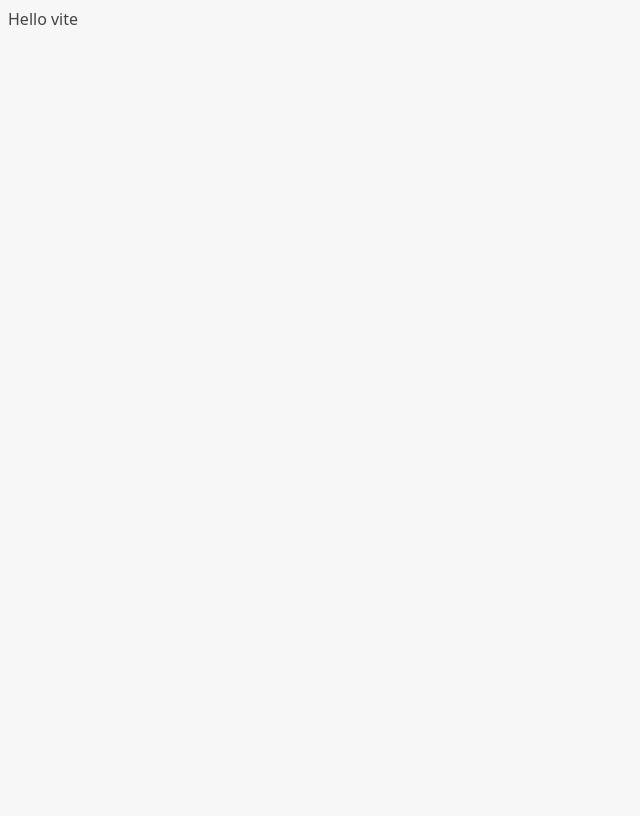
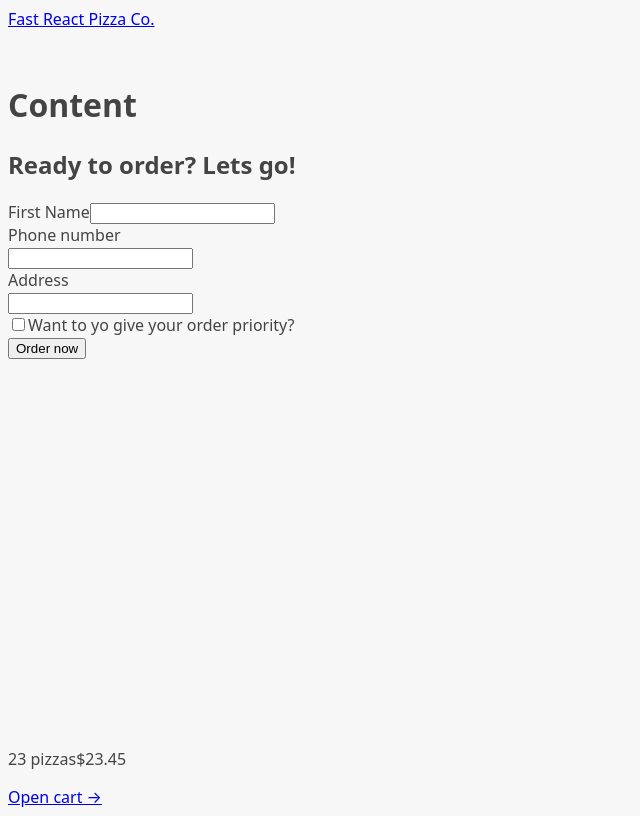
Before and after one commit to chshahid119/pizza-order-react-app, a React (Vite) app: page /order/new in a window 1280 px wide. Shown: the whole page, without its empty margins (0-640 px from the left). Built offline with nearby package versions, Linux system fonts and the light colour scheme.

Commit message:
add v6 react routing to pages

```diff
--- a/package.json
+++ b/package.json
@@ -11,7 +11,8 @@
   },
   "dependencies": {
     "react": "^18.2.0",
-    "react-dom": "^18.2.0"
+    "react-dom": "^18.2.0",
+    "react-router-dom": "^6.22.3"
   },
   "devDependencies": {
     "@types/react": "^18.2.15",
--- a/src/App.jsx
+++ b/src/App.jsx
@@ -1,6 +1,32 @@
+import { createBrowserRouter, RouterProvider } from "react-router-dom";
+import Home from "./ui/Home";
+import Menu, { loader as menuLoader } from "./features/menu/Menu";
+import Cart from "./features/cart/Cart";
+import CreateOrder from "./features/order/CreateOrder";
+import Order from "./features/order/Order";
+import AppLayout from "./ui/AppLayout";
+
+const router = createBrowserRouter([
+  {
+    element: <AppLayout />,
+    children: [
+      {
+        path: "/",
+        element: <Home />,
+      },
+      {
+        path: "/menu",
+        element: <Menu />,
+        loader: menuLoader,
+      },
+      { path: "/cart", element: <Cart /> },
+      { path: "/order/new", element: <CreateOrder /> },
+      { path: "/order/:orderId", element: <Order /> },
+    ],
+  },
+]);
 function App() {
-  const x = 23;
-  return <div>Hello vite</div>;
+  return <RouterProvider router={router} />;
 }
 
 export default App;
--- a/src/features/cart/CartOverview.jsx
+++ b/src/features/cart/CartOverview.jsx
@@ -1,3 +1,5 @@
+import { Link } from "react-router-dom";
+
 function CartOverview() {
   return (
     <div>
@@ -5,7 +7,7 @@
         <span>23 pizzas</span>
         <span>$23.45</span>
       </p>
-      <a href="#">Open cart &rarr;</a>
+      <Link to="/cart">Open cart &rarr;</Link>
     </div>
   );
 }
--- a/src/features/menu/Menu.jsx
+++ b/src/features/menu/Menu.jsx
@@ -1,5 +1,22 @@
+import { useLoaderData } from "react-router-dom";
+import { getMenu } from "../../services/apiRestaurant";
+import MenuItem from "./MenuItem";
+
 function Menu() {
-  return <h1>Menu</h1>;
+  const menu = useLoaderData();
+  console.log(menu);
+  return (
+    <ul>
+      {menu.map((pizza) => (
+        <MenuItem pizza={pizza} key={pizza.id} />
+      ))}
+    </ul>
+  );
+}
+
+export async function loader() {
+  const menu = await getMenu();
+  return menu;
 }
 
 export default Menu;
--- a/src/features/menu/MenuItem.jsx
+++ b/src/features/menu/MenuItem.jsx
@@ -1,12 +1,13 @@
+import { formatCurrency } from "../../utils/helpers";
+
 function MenuItem({ pizza }) {
   const { id, name, unitPrice, ingredients, soldOut, imageUrl } = pizza;
-
   return (
     <li>
       <img src={imageUrl} alt={name} />
       <div>
         <p>{name}</p>
-        <p>{ingredients.join(', ')}</p>
+        <p>{ingredients.join(", ")}</p>
         <div>
           {!soldOut ? <p>{formatCurrency(unitPrice)}</p> : <p>Sold out</p>}
         </div>
--- a/src/features/order/CreateOrder.jsx
+++ b/src/features/order/CreateOrder.jsx
@@ -36,7 +36,7 @@
 
   return (
     <div>
-      <h2>Ready to order? Let's go!</h2>
+      <h2>Ready to order? Lets go!</h2>
 
       <form>
         <div>
--- /dev/null
+++ b/src/ui/AppLayout.jsx
@@ -0,0 +1,25 @@
+import Header from "./Header";
+import CartOverview from "../features/cart/CartOverview";
+import { Outlet, useNavigation } from "react-router-dom";
+import Loader from "./Loader";
+
+function AppLayout() {
+  const navigation = useNavigation();
+  const isLoading = navigation.state === "loading";
+
+  return (
+    <div className="layout">
+      {isLoading && <Loader />}
+
+      <Header />
+      <main>
+        <h1>Content</h1>
+        <Outlet />
+      </main>
+
+      <CartOverview />
+    </div>
+  );
+}
+
+export default AppLayout;
--- /dev/null
+++ b/src/ui/Header.jsx
@@ -0,0 +1,11 @@
+import { Link } from "react-router-dom";
+
+function Header() {
+  return (
+    <div>
+      <Link to="/">Fast React Pizza Co.</Link>
+    </div>
+  );
+}
+
+export default Header;
--- /dev/null
+++ b/src/ui/Loader.jsx
@@ -0,0 +1,5 @@
+function Loader() {
+  return <div className="loader"></div>;
+}
+
+export default Loader;
```
Also changed, not shown: .eslintrc.cjs, 1 other file (tests, documents, lock files or other folders).
